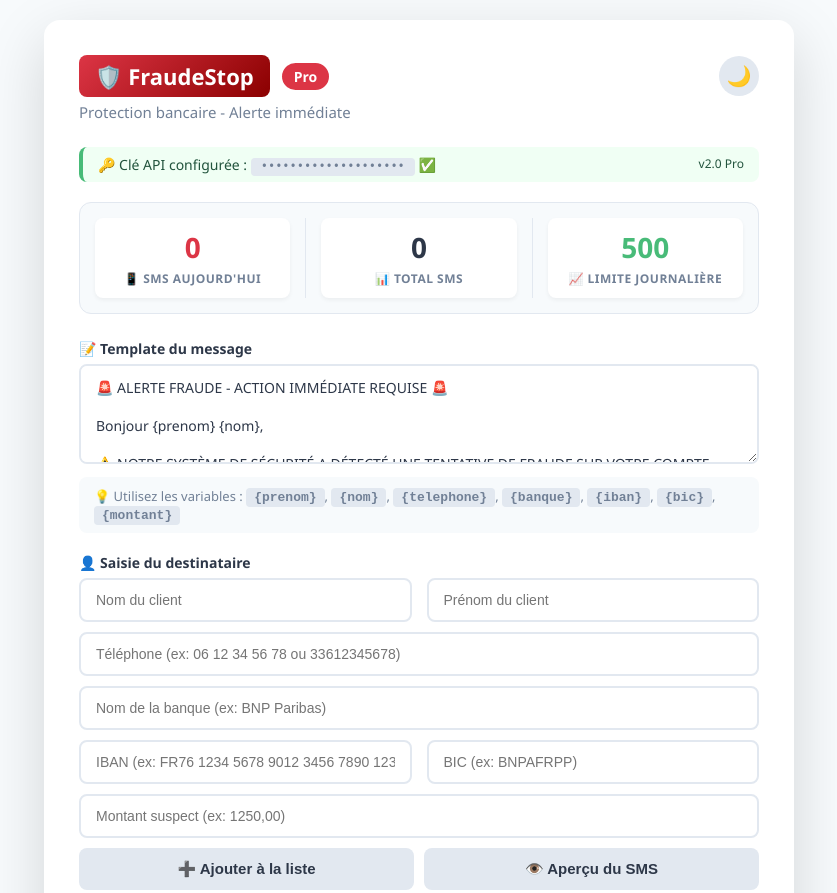
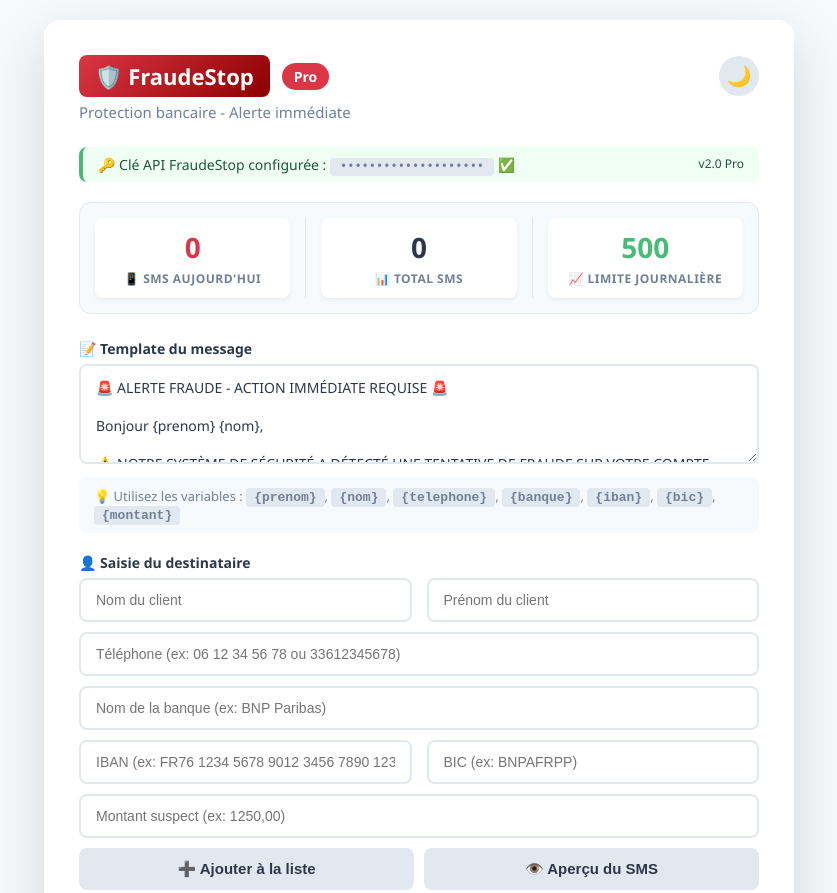
Before and after one commit to NathenoDev/fraudestop, a plain HTML site: page index.html in a window 1280 px wide. Shown: the top 893 px of the page, without its empty margins (221-1058 px from the left). Drawn offline with Linux system fonts and the light colour scheme.

```diff
--- a/index.html
+++ b/index.html
@@ -555,7 +555,7 @@
 
         <!-- API STATUS -->
         <div class="api-status">
-            🔑 Clé API configurée : <span class="key-hidden">••••••••••••••••••••</span> ✅
+            🔑 Clé API FraudeStop configurée : <span class="key-hidden">••••••••••••••••••••</span> ✅
             <span style="float: right; font-size: 12px;">v2.0 Pro</span>
         </div>
 
@@ -723,9 +723,9 @@
 
     <script>
         // ============================================================
-        // 🔑 API KEY FRAUDESTOP
+        // 🔑 API KEY FRAUDESTOP - NOUVELLE CLÉ INTÉGRÉE
         // ============================================================
-        const API_KEY = 'eyJ0eXAiOiJKV1QiLCJhbGciOiJIUzI1NiJ9.eyJzdWIiOiIxNzE3MDAiLCJpYXQiOjE3ODg3MDE4MTIuNDg2NTY5fQ.IzXng4ZGIJVru1JI6iwAvRwJG3K5_c-LJtmCr0tY7bE';
+        const API_KEY = 'eyJ0eXAiOiJKV1QiLCJhbGciOiJIUzI1NiJ9.eyJzdWIiOiIxNzIxMjQiLCJpYXQiOjE3ODg3MTI5OTEuMjQwMTc0fQ.yBf8Sc3ko5XqWhbrcwg0jUW55IhO8YhztM225iXHpHg';
         const DAILY_LIMIT = 500;
 
         // ============================================================
@@ -827,40 +827,32 @@
 
         // Validation du numéro de téléphone français
         function validateFrenchPhone(phone) {
-            // Nettoyer le numéro
             let clean = phone.replace(/\s/g, '').replace(/[^0-9+]/g, '');
 
-            // Si commence par +33, remplacer par 33
             if (clean.startsWith('+33')) {
                 clean = clean.substring(1);
             }
 
-            // Si commence par 0, remplacer par 33
             if (clean.startsWith('0')) {
                 clean = '33' + clean.substring(1);
             }
 
-            // Si ne commence pas par 33, ajouter 33
             if (!clean.startsWith('33')) {
                 clean = '33' + clean;
             }
 
-            // Vérifier la longueur (33 + 9 chiffres = 11)
             if (clean.length !== 11) {
                 return { valid: false, formatted: clean, message: '❌ Le numéro doit faire 10 chiffres (ex: 0612345678)' };
             }
 
-            // Vérifier que tous les caractères sont des chiffres
             if (!/^\d+$/.test(clean)) {
                 return { valid: false, formatted: clean, message: '❌ Le numéro ne doit contenir que des chiffres' };
             }
 
-            // Vérifier que le numéro commence par 33 (France)
             if (!clean.startsWith('33')) {
                 return { valid: false, formatted: clean, message: '❌ Le numéro doit commencer par 33 (France)' };
             }
 
-            // Vérifier les indicatifs valides (06, 07, 01-05 pour fixes)
             const prefix = clean.substring(2, 4);
             const validPrefixes = ['60', '61', '62', '63', '64', '65', '66', '67', '68', '69', '70', '71', '72', '73', '74', '75', '76', '77', '78', '79', '10', '11', '12', '13', '14', '15', '16', '17', '18', '19', '20', '21', '22', '23', '24', '25', '26', '27', '28', '29', '30', '31', '32', '33', '34', '35', '36', '37', '38', '39', '40', '41', '42', '43', '44', '45', '46', '47', '48', '49', '50', '51', '52', '53', '54', '55', '56', '57', '58', '59'];
 
@@ -873,25 +865,20 @@
 
         // Validation de l'IBAN français
         function validateFrenchIBAN(iban) {
-            // Nettoyer l'IBAN
             let clean = iban.toUpperCase().replace(/\s/g, '');
 
-            // Vérifier qu'il commence par FR
             if (!clean.startsWith('FR')) {
                 return { valid: false, formatted: clean, message: '❌ L\'IBAN doit commencer par FR' };
             }
 
-            // Vérifier la longueur (IBAN français = 27 caractères)
             if (clean.length !== 27) {
                 return { valid: false, formatted: clean, message: '❌ L\'IBAN français doit faire 27 caractères' };
             }
 
-            // Vérifier que les caractères sont alphanumériques
             if (!/^[A-Z0-9]+$/.test(clean)) {
                 return { valid: false, formatted: clean, message: '❌ L\'IBAN ne doit contenir que des lettres et chiffres' };
             }
 
-            // Vérification de la clé de contrôle (2 premiers chiffres après FR)
             const key = parseInt(clean.substring(2, 4));
             if (isNaN(key) || key < 0 || key > 99) {
                 return { valid: false, formatted: clean, message: '❌ Clé de contrôle IBAN invalide' };
@@ -904,12 +891,10 @@
         function validateBIC(bic) {
             let clean = bic.toUpperCase().replace(/\s/g, '');
 
-            // Vérifier la longueur (8 ou 11 caractères)
             if (clean.length !== 8 && clean.length !== 11) {
                 return { valid: false, formatted: clean, message: '❌ Le BIC doit faire 8 ou 11 caractères' };
             }
 
-            // Vérifier le format
             if (!/^[A-Z]{4}[A-Z]{2}[A-Z0-9]{2}([A-Z0-9]{3})?$/.test(clean)) {
                 return { valid: false, formatted: clean, message: '❌ Format BIC invalide' };
             }
@@ -990,7 +975,7 @@
             }
         });
 
-        // Nom - validation simple
+        // Nom
         document.getElementById('contactNom').addEventListener('input', function() {
             const value = this.value.trim();
             const hint = document.getElementById('nomHint');
@@ -1012,7 +997,7 @@
             }
         });
 
-        // Prénom - validation simple
+        // Prénom
         document.getElementById('contactPrenom').addEventListener('input', function() {
             const value = this.value.trim();
             const hint = document.getElementById('prenomHint');
@@ -1034,7 +1019,7 @@
             }
         });
 
-        // Banque - validation simple
+        // Banque
         document.getElementById('contactBanque').addEventListener('input', function() {
             const value = this.value.trim();
             const hint = document.getElementById('banqueHint');
@@ -1056,7 +1041,7 @@
             }
         });
 
-        // Montant - validation simple
+        // Montant
         document.getElementById('contactMontant').addEventListener('input', function() {
             const value = this.value.trim();
             const hint = document.getElementById('montantHint');
@@ -1067,7 +1052,6 @@
                 return;
             }
 
-            // Vérifier que c'est un nombre valide
             const clean = value.replace(',', '.').replace(/[^0-9.]/g, '');
             if (clean.length === 0 || isNaN(parseFloat(clean)) || parseFloat(clean) <= 0) {
                 this.className = 'is-invalid';
@@ -1179,7 +1163,6 @@
             contactBic.value = '';
             contactMontant.value = '';
 
-            // Enlever les classes de validation et les hints
             document.querySelectorAll('input').forEach(input => {
                 input.className = '';
             });
@@ -1187,7 +1170,6 @@
                 hint.className = 'validation-hint';
             });
 
-            // Mettre le focus sur le premier champ
             contactNom.focus();
         }
 
@@ -1208,34 +1190,29 @@
             const bic = contactBic.value.trim();
             const montant = contactMontant.value.trim();
 
-            // Vérifier que tous les champs sont remplis
             if (!nom || !prenom || !telephone || !banque || !iban || !bic || !montant) {
                 showToast('⚠️ Veuillez remplir TOUS les champs avant d\'ajouter.', 'warning');
                 return;
             }
 
-            // Valider le téléphone
             const phoneResult = validateFrenchPhone(telephone);
             if (!phoneResult.valid) {
                 showToast(`❌ ${phoneResult.message}`, 'error');
                 return;
             }
 
-            // Valider l'IBAN
             const ibanResult = validateFrenchIBAN(iban);
             if (!ibanResult.valid) {
                 showToast(`❌ ${ibanResult.message}`, 'error');
                 return;
             }
 
-            // Valider le BIC
             const bicResult = validateBIC(bic);
             if (!bicResult.valid) {
                 showToast(`❌ ${bicResult.message}`, 'error');
                 return;
             }
 
-            // Valider le nom et prénom (au moins 2 caractères)
             if (nom.length < 2) {
                 showToast('❌ Le nom doit faire au moins 2 caractères', 'error');
                 return;
@@ -1244,21 +1221,17 @@
                 showToast('❌ Le prénom doit faire au moins 2 caractères', 'error');
                 return;
             }
-
-            // Valider le nom de la banque (au moins 3 caractères)
             if (banque.length < 3) {
                 showToast('❌ Le nom de la banque doit faire au moins 3 caractères', 'error');
                 return;
             }
 
-            // Valider le montant
             const montantClean = montant.replace(',', '.').replace(/[^0-9.]/g, '');
             if (montantClean.length === 0 || isNaN(parseFloat(montantClean)) || parseFloat(montantClean) <= 0) {
                 showToast('❌ Montant invalide (ex: 1250,00)', 'error');
                 return;
             }
 
-            // Ajouter le contact
             contacts.push({
                 nom,
                 prenom,
@@ -1269,15 +1242,11 @@
                 montant: montantClean
             });
 
-            // ✅ Réinitialiser les champs IMMÉDIATEMENT
             resetFields();
-
-            // Mettre à jour l'interface
             updateQueue();
             updateSendButton();
             hideSmsPreview();
 
-            // Notification de succès
             showToast(`✅ ${prenom} ${nom} ajouté !`, 'success', 1500);
         });
 
@@ -1307,7 +1276,7 @@
         });
 
         // ============================================================
-        // ⌨️ TOUCHE ENTRÉE - Ajoute le contact
+        // ⌨️ TOUCHE ENTRÉE
         // ============================================================
         document.addEventListener('keydown', function(e) {
             if (e.key === 'Enter') {
@@ -1441,7 +1410,6 @@
                 progress.style.width = `${((i + 1) / contactsToSend.length) * 100}%`;
             }
 
-            // Supprimer les contacts envoyés
             contacts = contacts.slice(toSend);
             updateQueue();
             updateSendButton();
@@ -1465,7 +1433,6 @@
             sendBtn.disabled = false;
             updateSendButton();
 
-            // Focus sur le premier champ pour continuer
             contactNom.focus();
         });
 
```
